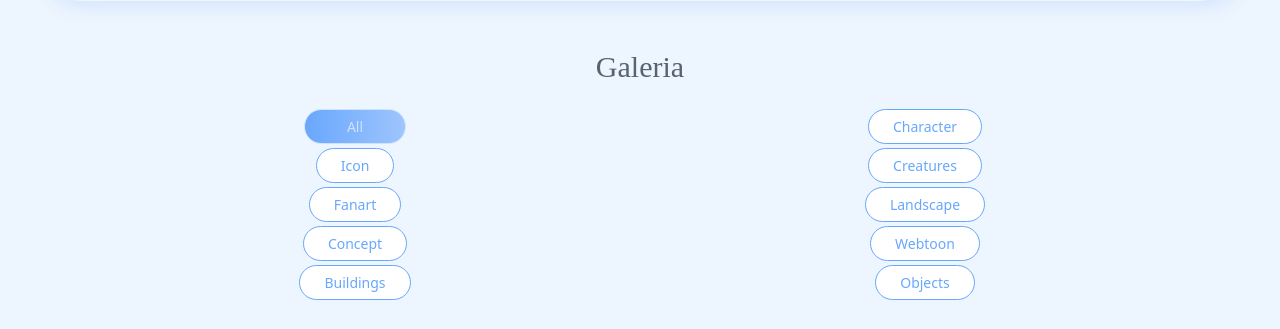
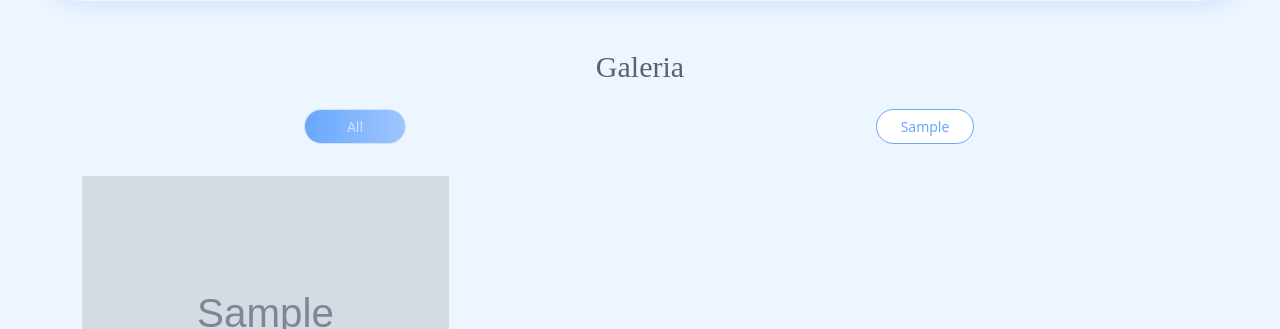
Before and after one commit to nemesis-noctis/o-atelier, a Django app: page / in a window 1280 px wide. Shown: the part 492-821 px from the top of the page. Run offline with Django 5.2, Linux system fonts and the light colour scheme; tables that the repository leaves empty hold one stand-in row (values such as "Sample post"); grey boxes marked "Sample" are stand-in pictures; some libraries are stand-ins or nearby versions; some web fonts are replaced.

Commit message:
feat: Get gallery images and tags from database and adjust layout.

```diff
--- a/landing/templates/landing/index.html
+++ b/landing/templates/landing/index.html
@@ -93,62 +93,27 @@
                             <div class="col col-sm col-md col-lg col-xl col-xxl text-center text-sm-center order-sm-first">
                                 <button class="btn btn-primary gallery-all-tag-btn" type="button">All</button>
                             </div>
-                            <div class="col col-sm col-md col-lg col-xl col-xxl text-center text-sm-center">
-                                <button class="btn btn-primary gallery-tag" type="button">Character</button>
-                            </div>
-                            <div class="col col-sm col-md col-lg col-xl col-xxl text-center text-sm-center">
-                                <button class="btn btn-primary gallery-tag" type="button">Icon</button>
-                            </div>
-                            <div class="col col-sm col-md col-lg col-xl col-xxl text-center text-sm-center">
-                                <button class="btn btn-primary gallery-tag" type="button">Creatures</button>
-                            </div>
-                            <div class="col col-sm col-md col-lg col-xl col-xxl text-center text-sm-center">
-                                <button class="btn btn-primary gallery-tag" type="button">Fanart</button>
-                            </div>
-                            <div class="col col-sm col-md col-lg col-xl col-xxl text-center text-sm-center">
-                                <button class="btn btn-primary gallery-tag" type="button">Landscape</button>
-                            </div>
-                            <div class="col col-sm col-md col-lg col-xl col-xxl text-center text-sm-center">
-                                <button class="btn btn-primary gallery-tag" type="button">Concept</button>
-                            </div>
-                            <div class="col col-sm col-md col-lg col-xl col-xxl text-center text-sm-center">
-                                <button class="btn btn-primary gallery-tag" type="button">Webtoon</button>
-                            </div>
-                            <div class="col col-sm col-md col-lg col-xl col-xxl text-center text-sm-center">
-                                <button class="btn btn-primary gallery-tag" type="button">Buildings</button>
-                            </div>
-                            <div class="col col-sm col-md col-lg col-xl col-xxl text-center text-sm-center">
-                                <button class="btn btn-primary gallery-tag" type="button">Objects</button>
-                            </div>
+                            {% for tag in gallery_tags %}
+                                <div class="col col-sm col-md col-lg col-xl col-xxl text-center text-sm-center">
+                                    <a class="btn btn-primary gallery-tag" type="button">{{ tag.tag|title }}</a>
+                                </div>
+                            {% endfor %}
                         </div>
                     </div>
                 </div>
             </div>
             <div class="row gx-2 gy-2 row-cols-1 row-cols-md-2 row-cols-xl-3 mt-4" data-bss-baguettebox="">
-                <div class="col"><a href="https://cdn.bootstrapstudio.io/placeholders/1400x800.png"><img
-                        class="img-fluid"
-                        src="https://cdn.bootstrapstudio.io/placeholders/1400x800.png"></a>
-                </div>
-                <div class="col"><a href="https://cdn.bootstrapstudio.io/placeholders/1400x800.png"><img
-                        class="img-fluid"
-                        src="https://cdn.bootstrapstudio.io/placeholders/1400x800.png"></a>
-                </div>
-                <div class="col"><a href="https://cdn.bootstrapstudio.io/placeholders/1400x800.png"><img
-                        class="img-fluid"
-                        src="https://cdn.bootstrapstudio.io/placeholders/1400x800.png"></a>
-                </div>
-                <div class="col"><a href="https://cdn.bootstrapstudio.io/placeholders/1400x800.png"><img
-                        class="img-fluid"
-                        src="https://cdn.bootstrapstudio.io/placeholders/1400x800.png"></a>
-                </div>
-                <div class="col"><a href="https://cdn.bootstrapstudio.io/placeholders/1400x800.png"><img
-                        class="img-fluid"
-                        src="https://cdn.bootstrapstudio.io/placeholders/1400x800.png"></a>
-                </div>
-                <div class="col"><a href="https://cdn.bootstrapstudio.io/placeholders/1400x800.png"><img
-                        class="img-fluid"
-                        src="https://cdn.bootstrapstudio.io/placeholders/1400x800.png"></a>
-                </div>
+                {% for image in gallery_images %}
+                    <div class="col">
+
+                        <a href="{{ image.image.url }}">
+                            <img style="object-fit: cover; width: 100%; height: 100%"
+                                 class="img-fluid"
+                                 src="{{ image.image.url }}"
+                                 alt="{{ image.title }}">
+                        </a>
+                    </div>
+                {% endfor %}
             </div>
         </div>
     </section>
--- a/landing/views.py
+++ b/landing/views.py
@@ -1,8 +1,16 @@
 from django.shortcuts import render
 
 from core.utils import get_landing_data
+from .models import GalleryTag, GalleryImage
 
 
 # Create your views here.
 def index(request):
-    return render(request, "landing/index.html", context={"data": get_landing_data()})
+    gallery_tags = GalleryTag.objects.all()
+    gallery_images = GalleryImage.objects.all()
+    context = {
+        "data": get_landing_data(),
+        "gallery_tags": gallery_tags,
+        "gallery_images": gallery_images
+    }
+    return render(request, "landing/index.html", context=context)
```
Also changed, not shown: media/landing/gallery/big-beach.jpg (added).
